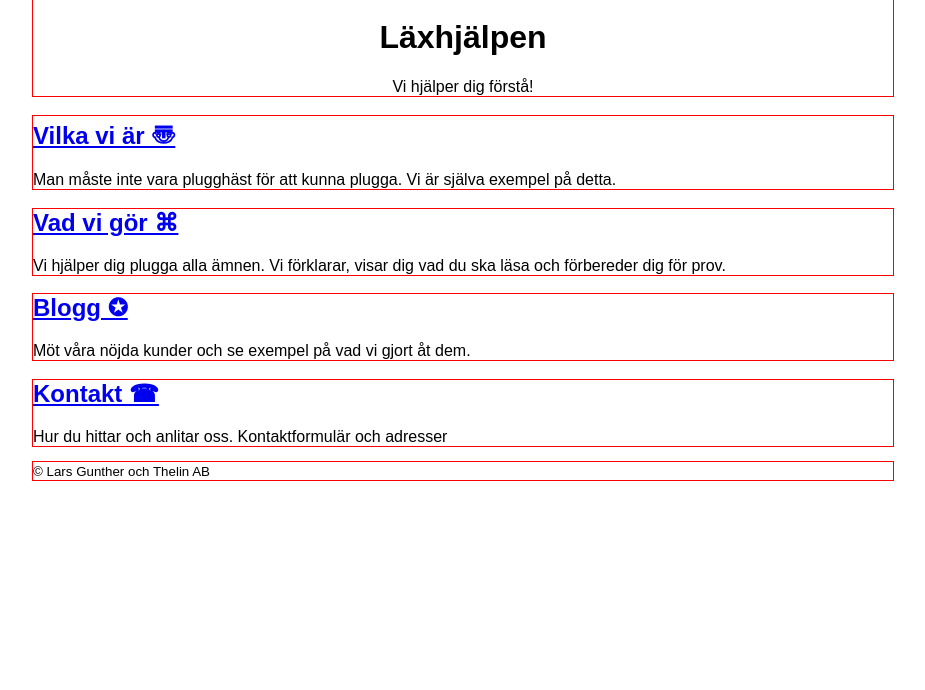
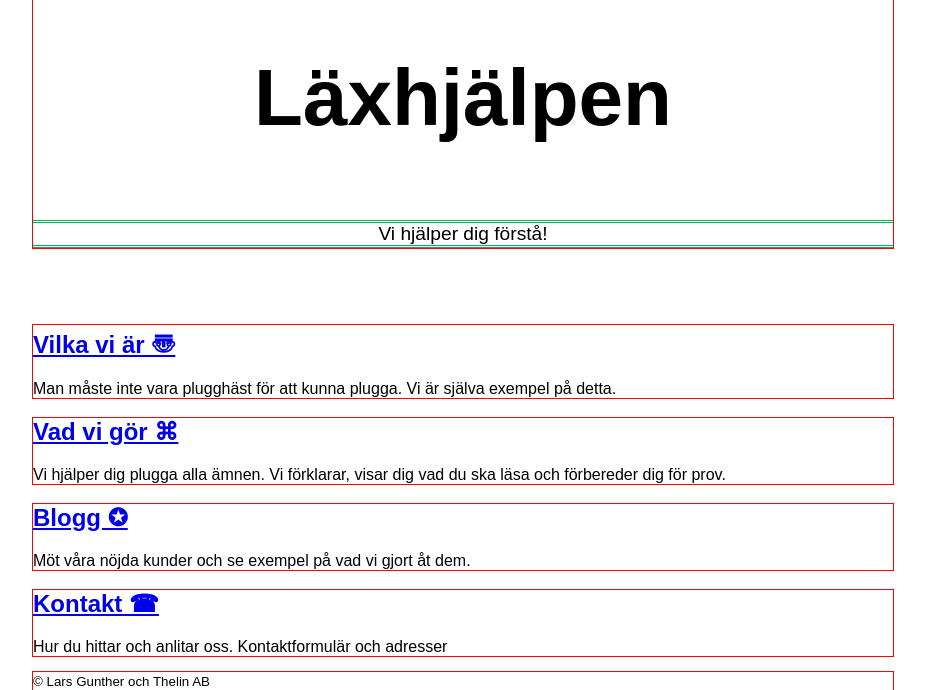
Before and after one commit to Mols420/Lax-hjalpen, a plain HTML site: page index.html in a window 1280 px wide. Shown: the part 226-916 px from the top of the page, without its empty margins (177-1102 px from the left). Before the commit the page ends 800 px from the top, so only its background shows below. Drawn offline with Linux system fonts and the light colour scheme.

Commit message:
Stylat rubrik h1 Läxhjälpen samt taglinen Vi hjälper dig..

```diff
--- a/laxhjalpen.css
+++ b/laxhjalpen.css
@@ -14,3 +14,15 @@ section, header, footer {
 header {
 	text-align: center;
 }
+
+.startpage h1 {
+	font-size: 500%;
+}
+
+.tagline {
+	font-size: 120%;
+	padding: 0,5em;/*Avstånd till kantlinjen under*/
+	border-top: 3px double #00AF64;		/*Dubbel kantlinje ovan text */
+	border-bottom: 3px double #00AF64;
+	margin: 4em 0;						/*Avståndet emellan Vi hjälper... till Vilka vi är..*/
+}
```
